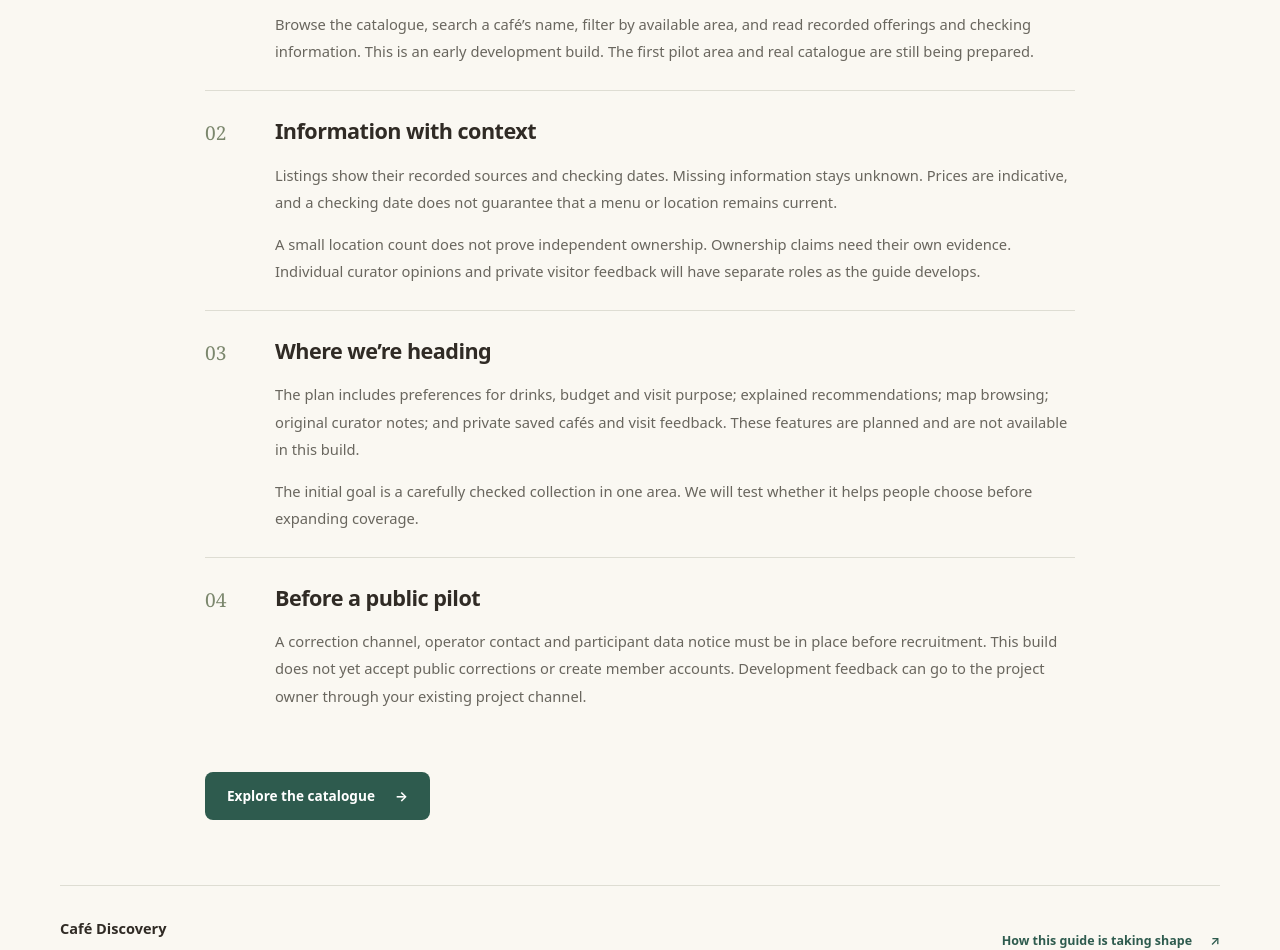
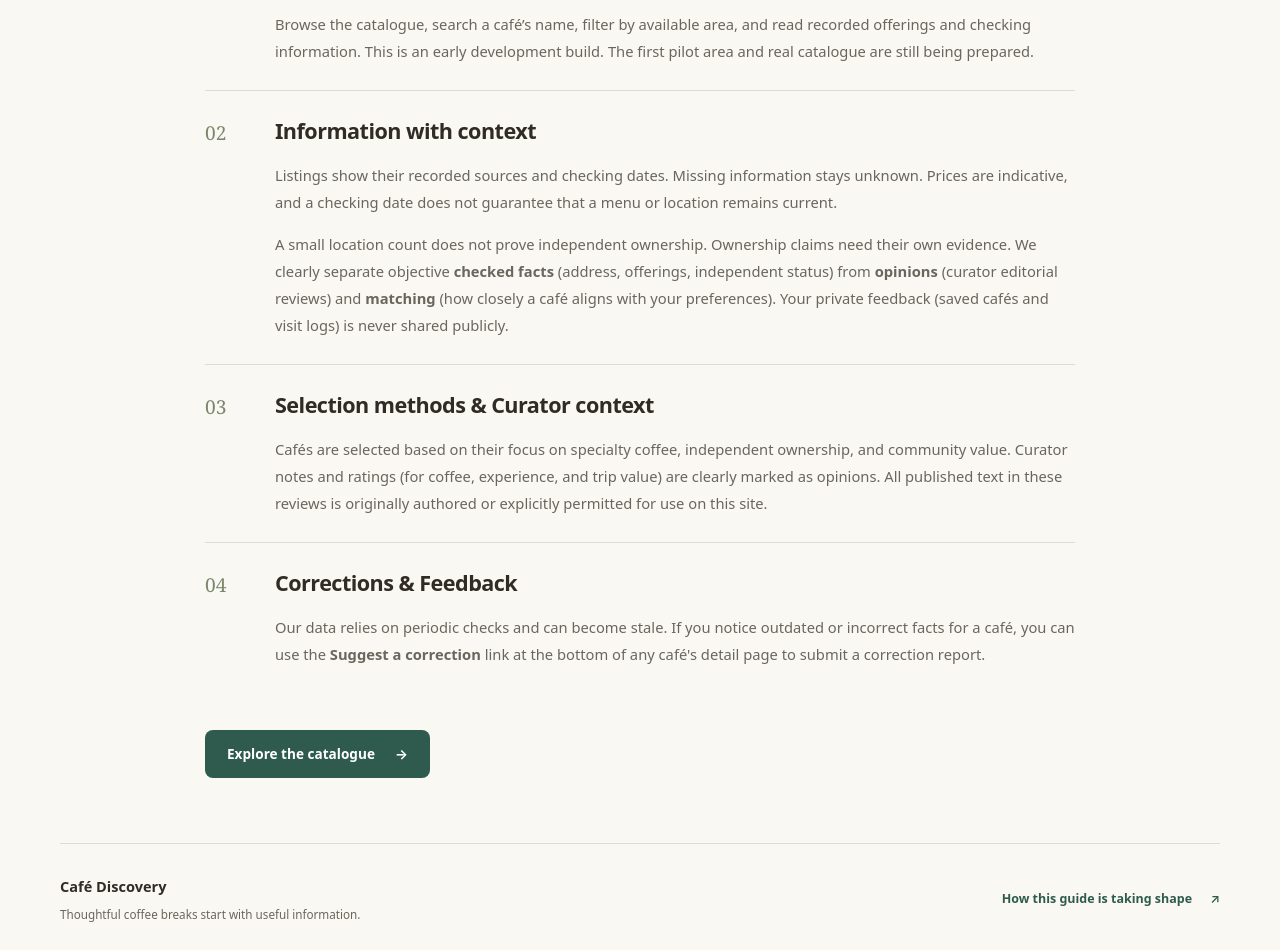
Before and after one commit to anujssmishra/cafe-discovery-app, a Django app: page /about/ in a window 1280 px wide. Shown: the part 573-1523 px from the top of the page. After the commit the page ends 1495 px from the top, so only its background shows below. Run offline with Django 4.2, Linux system fonts and the light colour scheme; parts of the project's set-up code (start-up, migrations or seed data) failed here and were passed over.

Commit message:
Implement CAFE-027: About page context and correction route

```diff
--- a/discovery/urls.py
+++ b/discovery/urls.py
@@ -8,6 +8,7 @@ urlpatterns = [
     path("", views.catalogue, name="catalogue"),
     path("cafes/map-data/", views.map_data, name="map_data"),
     path("cafes/<uuid:pk>/", views.cafe_detail, name="cafe_detail"),
+    path("cafes/<uuid:pk>/correction/", views.cafe_correction, name="cafe_correction"),
     path("about/", views.about, name="about"),
     path("preferences/", views.preferences, name="preferences"),
 ]
--- a/discovery/views.py
+++ b/discovery/views.py
@@ -164,6 +164,22 @@ def cafe_detail(request, pk):
         },
     )
 
+def cafe_correction(request, pk):
+    cafe = get_object_or_404(visible_cafes(), pk=pk)
+    from .forms import CorrectionReportForm
+    if request.method == "POST":
+        form = CorrectionReportForm(request.POST)
+        if form.is_valid():
+            report = form.save(commit=False)
+            report.cafe = cafe
+            report.save()
+            from django.contrib import messages
+            messages.success(request, "Correction submitted successfully.")
+            return redirect("discovery:cafe_detail", pk=cafe.pk)
+    else:
+        form = CorrectionReportForm()
+    return render(request, "discovery/correction_form.html", {"form": form, "cafe": cafe})
+
 @require_safe
 def map_data(request):
     from django.http import JsonResponse
--- a/templates/discovery/about.html
+++ b/templates/discovery/about.html
@@ -7,9 +7,9 @@
   <p class="about-intro">The right café depends on the drink you enjoy and the moment you’re making room for. Café Discovery is being built to help you find that fit.</p>
   <div class="about-sections">
     <section aria-labelledby="today-heading"><span class="about-number" aria-hidden="true">01</span><div><h2 id="today-heading">What you can do today</h2><p>Browse the catalogue, search a café’s name, filter by available area, and read recorded offerings and checking information. This is an early development build. The first pilot area and real catalogue are still being prepared.</p>{% if demo_mode %}<p><strong>Demo mode is on.</strong> Any listing marked “Synthetic example” is fictional test content. Its prices, address and dates must not be treated as real café information.</p>{% endif %}</div></section>
-    <section aria-labelledby="evidence-about-heading"><span class="about-number" aria-hidden="true">02</span><div><h2 id="evidence-about-heading">Information with context</h2><p>Listings show their recorded sources and checking dates. Missing information stays unknown. Prices are indicative, and a checking date does not guarantee that a menu or location remains current.</p><p>A small location count does not prove independent ownership. Ownership claims need their own evidence. Individual curator opinions and private visitor feedback will have separate roles as the guide develops.</p></div></section>
-    <section aria-labelledby="future-heading"><span class="about-number" aria-hidden="true">03</span><div><h2 id="future-heading">Where we’re heading</h2><p>The plan includes preferences for drinks, budget and visit purpose; explained recommendations; map browsing; original curator notes; and private saved cafés and visit feedback. These features are planned and are not available in this build.</p><p>The initial goal is a carefully checked collection in one area. We will test whether it helps people choose before expanding coverage.</p></div></section>
-    <section aria-labelledby="feedback-heading"><span class="about-number" aria-hidden="true">04</span><div><h2 id="feedback-heading">Before a public pilot</h2><p>A correction channel, operator contact and participant data notice must be in place before recruitment. This build does not yet accept public corrections or create member accounts. Development feedback can go to the project owner through your existing project channel.</p></div></section>
+    <section aria-labelledby="evidence-about-heading"><span class="about-number" aria-hidden="true">02</span><div><h2 id="evidence-about-heading">Information with context</h2><p>Listings show their recorded sources and checking dates. Missing information stays unknown. Prices are indicative, and a checking date does not guarantee that a menu or location remains current.</p><p>A small location count does not prove independent ownership. Ownership claims need their own evidence. We clearly separate objective <strong>checked facts</strong> (address, offerings, independent status) from <strong>opinions</strong> (curator editorial reviews) and <strong>matching</strong> (how closely a café aligns with your preferences). Your private feedback (saved cafés and visit logs) is never shared publicly.</p></div></section>
+    <section aria-labelledby="selection-heading"><span class="about-number" aria-hidden="true">03</span><div><h2 id="selection-heading">Selection methods & Curator context</h2><p>Cafés are selected based on their focus on specialty coffee, independent ownership, and community value. Curator notes and ratings (for coffee, experience, and trip value) are clearly marked as opinions. All published text in these reviews is originally authored or explicitly permitted for use on this site.</p></div></section>
+    <section aria-labelledby="feedback-heading"><span class="about-number" aria-hidden="true">04</span><div><h2 id="feedback-heading">Corrections & Feedback</h2><p>Our data relies on periodic checks and can become stale. If you notice outdated or incorrect facts for a café, you can use the <strong>Suggest a correction</strong> link at the bottom of any café's detail page to submit a correction report.</p></div></section>
   </div>
   <a class="button button-primary" href="{% url 'discovery:catalogue' %}">Explore the catalogue <span aria-hidden="true">→</span></a>
 </div>
--- a/templates/discovery/cafe_detail.html
+++ b/templates/discovery/cafe_detail.html
@@ -98,7 +98,7 @@
           <div><dt>Source</dt><dd>{% if cafe.source %}{{ cafe.source }}{% else %}Source not recorded{% endif %}</dd></div>
           <div><dt>Ownership</dt><dd>{{ ownership_label }}{% if ownership_evidence_status == 'stale' %}<small>Recheck needed — ownership evidence is older than 30 days.</small>{% endif %}{% if has_ownership_evidence %}<small>Evidence date: {{ cafe.independence_checked_on|date:'j M Y' }}<br>Source: {{ cafe.independence_source }}</small>{% endif %}</dd></div>
         </dl>
-        <p class="source-note">A listing is not an endorsement or proof of a partnership. Checks are current for 30 days; older evidence needs rechecking. Incomplete evidence includes missing sources or invalid dates. Information can still change between checks. Missing facts remain unknown.</p>
+        <p class="source-note">A listing is not an endorsement or proof of a partnership. Checks are current for 30 days; older evidence needs rechecking. Incomplete evidence includes missing sources or invalid dates. Information can still change between checks. Missing facts remain unknown. <br><br><a href="{% url 'discovery:cafe_correction' cafe.id %}">Suggest a correction</a> for this café.</p>
       </section>
     </div>
     <aside class="location-panel" aria-labelledby="location-heading">
```
Also changed, not shown: PRODUCT_BACKLOG.md (+1 -1 lines), discovery/forms.py (+15 -0 lines), templates/discovery/correction_form.html (added, +33 -0 lines).
